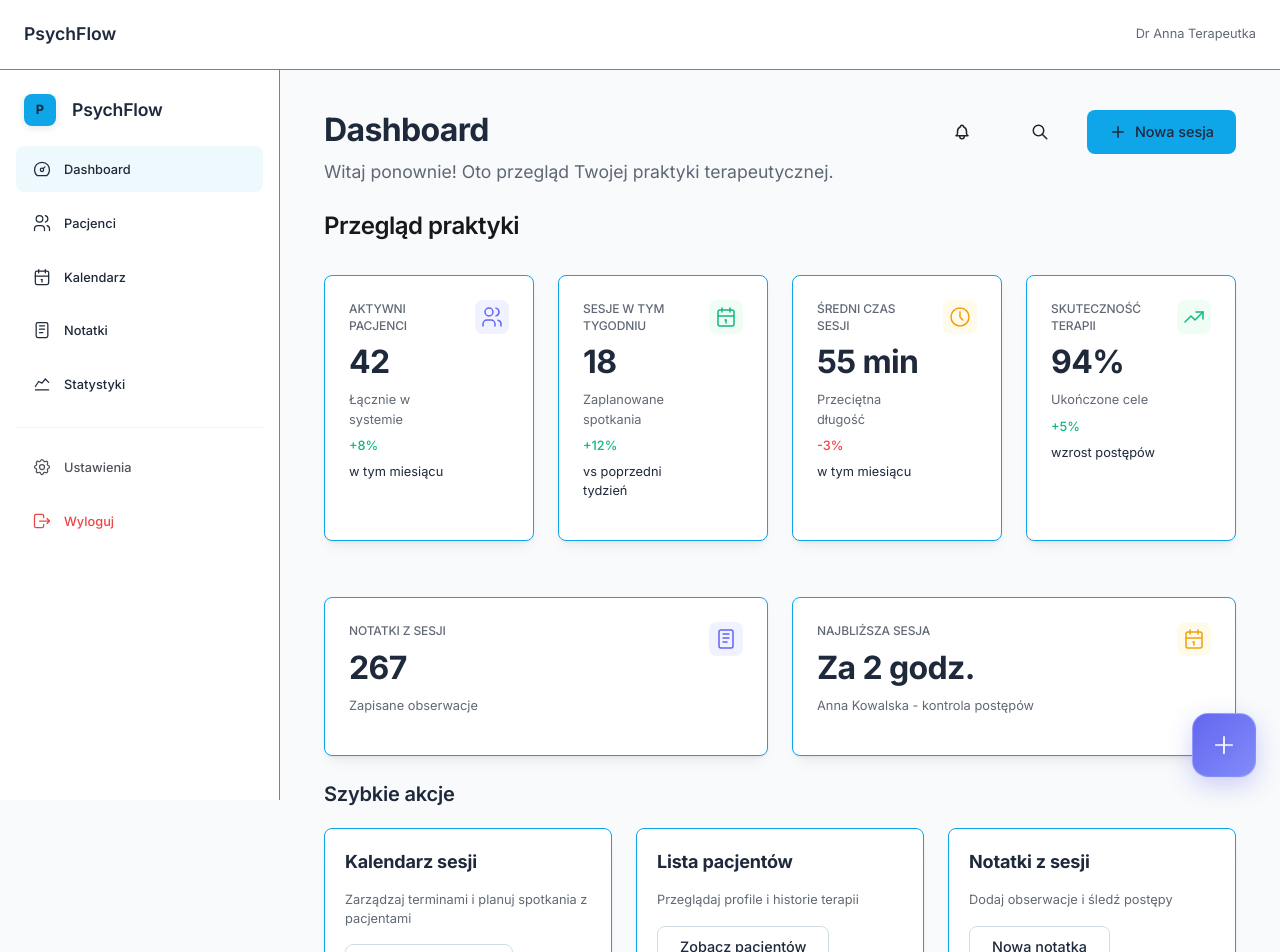
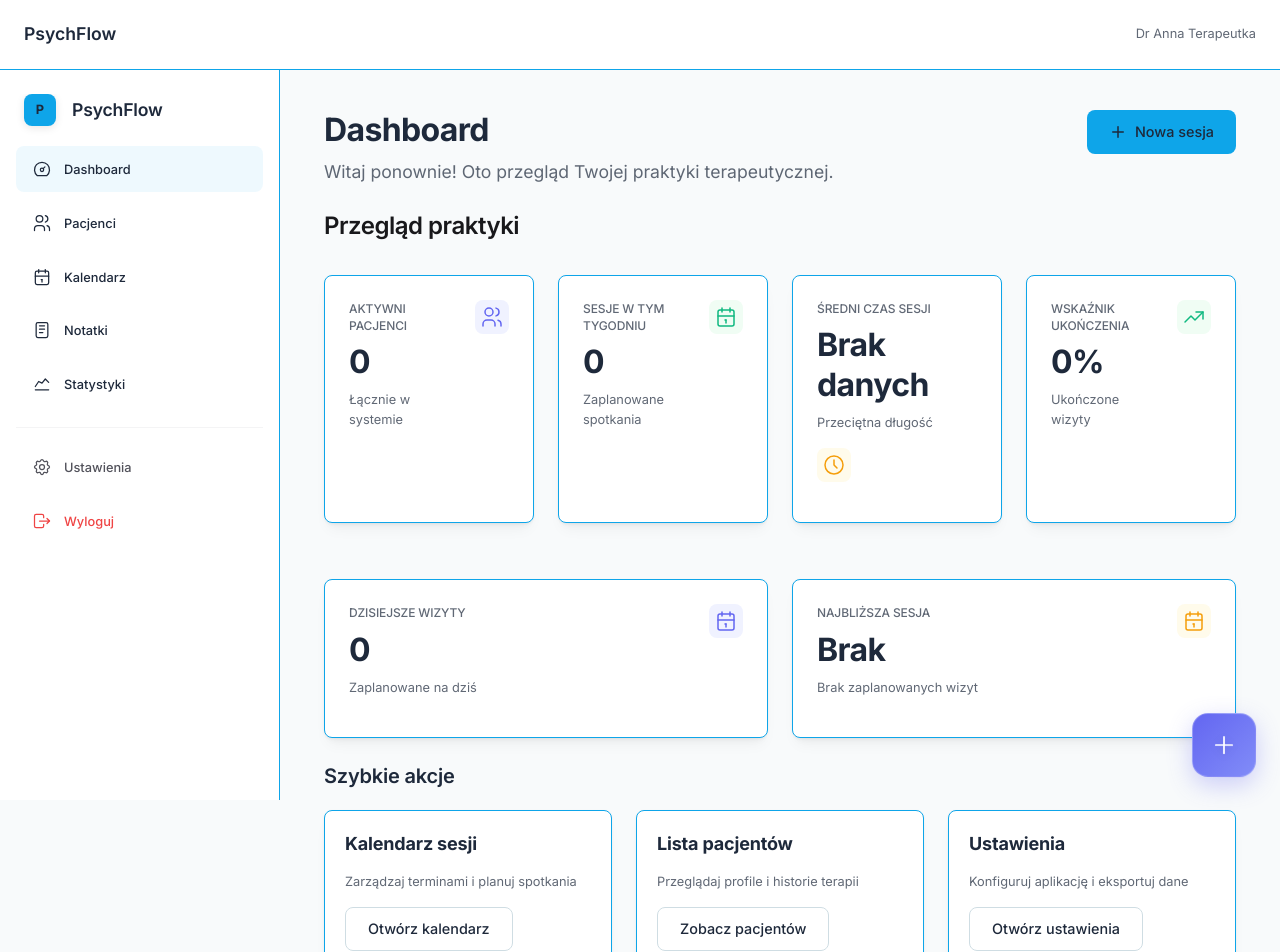
Before and after one commit to pimplak/p, a React (Vite) app: page / in a window 1280 px wide. Shown: the top 952 px of the page. Built offline with nearby package versions, Linux system fonts and the light colour scheme.

Commit message:
dashboard data

```diff
--- a/src/components/dashboard/DashboardStats.tsx
+++ b/src/components/dashboard/DashboardStats.tsx
@@ -3,8 +3,7 @@ import {
   IconUsers,
   IconCalendar,
   IconClock,
-  IconTrendingUp,
-  IconNotes
+  IconTrendingUp
 } from '@tabler/icons-react';
 import { StatsCard } from '../ui/StatsCard';
 
@@ -15,16 +14,23 @@ interface DashboardStatsProps {
     avgSessionDuration: number;
     completionRate: number;
     totalNotes: number;
+    todaysAppointments: number;
+    nextAppointment: {
+      patient: string;
+      time: string;
+    } | null;
   };
 }
 
 export const DashboardStats: React.FC<DashboardStatsProps> = ({
   stats = {
-    totalPatients: 42,
-    sessionsThisWeek: 18,
-    avgSessionDuration: 55,
-    completionRate: 94,
-    totalNotes: 267
+    totalPatients: 0,
+    sessionsThisWeek: 0,
+    avgSessionDuration: 0,
+    completionRate: 0,
+    totalNotes: 0,
+    todaysAppointments: 0,
+    nextAppointment: null
   }
 }) => {
   return (
@@ -53,10 +59,6 @@ export const DashboardStats: React.FC<DashboardStatsProps> = ({
           description="Łącznie w systemie"
           icon={IconUsers}
           color="indigo"
-          trend={{
-            value: 8,
-            period: "w tym miesiącu"
-          }}
         />
 
         <StatsCard
@@ -65,34 +67,22 @@ export const DashboardStats: React.FC<DashboardStatsProps> = ({
           description="Zaplanowane spotkania"
           icon={IconCalendar}
           color="green"
-          trend={{
-            value: 12,
-            period: "vs poprzedni tydzień"
-          }}
         />
 
         <StatsCard
           title="Średni czas sesji"
-          value={`${stats.avgSessionDuration} min`}
+          value={stats.avgSessionDuration > 0 ? `${stats.avgSessionDuration} min` : 'Brak danych'}
           description="Przeciętna długość"
           icon={IconClock}
           color="yellow"
-          trend={{
-            value: -3,
-            period: "w tym miesiącu"
-          }}
         />
 
         <StatsCard
-          title="Skuteczność terapii"
+          title="Wskaźnik ukończenia"
           value={`${stats.completionRate}%`}
-          description="Ukończone cele"
+          description="Ukończone wizyty"
           icon={IconTrendingUp}
           color="green"
-          trend={{
-            value: 5,
-            period: "wzrost postępów"
-          }}
         />
       </SimpleGrid>
 
@@ -102,17 +92,17 @@ export const DashboardStats: React.FC<DashboardStatsProps> = ({
         spacing="xl"
       >
         <StatsCard
-          title="Notatki z sesji"
-          value={stats.totalNotes}
-          description="Zapisane obserwacje"
-          icon={IconNotes}
+          title="Dzisiejsze wizyty"
+          value={stats.todaysAppointments}
+          description="Zaplanowane na dziś"
+          icon={IconCalendar}
           color="indigo"
         />
 
         <StatsCard
           title="Najbliższa sesja"
-          value="Za 2 godz."
-          description="Anna Kowalska - kontrola postępów"
+          value={stats.nextAppointment ? stats.nextAppointment.time : 'Brak'}
+          description={stats.nextAppointment ? stats.nextAppointment.patient : 'Brak zaplanowanych wizyt'}
           icon={IconCalendar}
           color="yellow"
         />
--- a/src/pages/Dashboard.tsx
+++ b/src/pages/Dashboard.tsx
@@ -7,13 +7,84 @@ import {
   Card,
   SimpleGrid
 } from '@mantine/core';
-import { IconPlus, IconBell, IconSearch, IconNotes } from '@tabler/icons-react';
+import { IconPlus, IconCalendar } from '@tabler/icons-react';
+import { useEffect, useMemo } from 'react';
+import { useNavigate } from 'react-router-dom';
 import { DashboardStats } from '../components/dashboard/DashboardStats';
 import { Button } from '../components/ui/Button';
 import { GlassFAB } from '../components/ui/GlassFAB';
+import { useAppointmentStore } from '../stores/useAppointmentStore';
+import { usePatientStore } from '../stores/usePatientStore';
 import { PRESETS, DESIGN_SYSTEM, getIconSize } from '../theme/designSystem';
+import { AppointmentStatus } from '../types/Appointment';
 
 function Dashboard() {
+  const navigate = useNavigate();
+  const { patients, fetchPatients } = usePatientStore();
+  const { appointments, fetchAppointments, getTodaysAppointments, getUpcomingAppointments } = useAppointmentStore();
+
+  // Fetch data on mount
+  useEffect(() => {
+    fetchPatients();
+    fetchAppointments();
+  }, [fetchPatients, fetchAppointments]);
+
+  // Calculate real stats
+  const stats = useMemo(() => {
+    const activePatients = patients.filter(p => p.status === 'active').length;
+    const todaysAppointments = getTodaysAppointments();
+    const upcomingAppointments = getUpcomingAppointments();
+
+    // Calculate this week's appointments
+    const now = new Date();
+    const startOfWeek = new Date(now);
+    startOfWeek.setDate(now.getDate() - now.getDay());
+    startOfWeek.setHours(0, 0, 0, 0);
+
+    const endOfWeek = new Date(startOfWeek);
+    endOfWeek.setDate(startOfWeek.getDate() + 6);
+    endOfWeek.setHours(23, 59, 59, 999);
+
+    const thisWeekAppointments = appointments.filter(apt => {
+      const aptDate = new Date(apt.date);
+      return aptDate >= startOfWeek && aptDate <= endOfWeek;
+    });
+
+    // Calculate average session duration from completed appointments
+    const completedAppointments = appointments.filter(apt =>
+      apt.status === AppointmentStatus.COMPLETED
+    );
+    const avgDuration = completedAppointments.length > 0
+      ? Math.round(completedAppointments.reduce((sum, apt) => sum + apt.duration, 0) / completedAppointments.length)
+      : 0;
+
+    // Calculate completion rate (completed vs total scheduled)
+    const totalScheduled = appointments.filter(apt =>
+      apt.status === AppointmentStatus.SCHEDULED || apt.status === AppointmentStatus.COMPLETED
+    ).length;
+    const completionRate = totalScheduled > 0
+      ? Math.round((completedAppointments.length / totalScheduled) * 100)
+      : 0;
+
+    return {
+      totalPatients: activePatients,
+      sessionsThisWeek: thisWeekAppointments.length,
+      avgSessionDuration: avgDuration,
+      completionRate: completionRate,
+      totalNotes: 0, // TODO: Implement notes counting when notes feature is added
+      todaysAppointments: todaysAppointments.length,
+      nextAppointment: upcomingAppointments[0] ? {
+        patient: upcomingAppointments[0].patient ? `${upcomingAppointments[0].patient.firstName} ${upcomingAppointments[0].patient.lastName}` : 'Nieznany pacjent',
+        time: new Date(upcomingAppointments[0].date).toLocaleString('pl-PL', {
+          month: 'short',
+          day: 'numeric',
+          hour: '2-digit',
+          minute: '2-digit'
+        })
+      } : null
+    };
+  }, [patients, appointments, getTodaysAppointments, getUpcomingAppointments]);
+
   return (
     <Container size={DESIGN_SYSTEM.layout.containerSize} px={{ base: 'md', sm: 'xl' }}>
       <Stack gap={DESIGN_SYSTEM.spacing.xl} py={DESIGN_SYSTEM.spacing.xl}>
@@ -40,24 +111,22 @@ function Dashboard() {
             </Text>
           </Stack>
 
-          <Group gap={DESIGN_SYSTEM.spacing.md}>
-            <Button variant="ghost">
-              <IconBell size={getIconSize('md')} />
-            </Button>
-            <Button variant="ghost">
-              <IconSearch size={getIconSize('md')} />
-            </Button>
-            <Button variant="primary">
+          <div onClick={() => navigate('/calendar')} style={{ cursor: 'pointer' }}>
+            <Button
+              variant="primary"
+            >
               <IconPlus size={getIconSize('md')} style={{ marginRight: '8px' }} />
               Nowa sesja
             </Button>
-          </Group>
+          </div>
         </Group>
 
         {/* Stats Cards */}
-        <DashboardStats />
+        <DashboardStats
+          stats={stats}
+        />
 
-        {/* Quick Actions */}
+        {/* Quick Actions - tylko najważniejsze */}
         <Stack gap={DESIGN_SYSTEM.spacing.lg}>
           <Title
             order={3}
@@ -81,13 +150,14 @@ function Dashboard() {
                 transition: 'all 200ms ease-out',
                 color: 'var(--color-text)'
               }}
+              onClick={() => navigate('/calendar')}
             >
               <Stack gap={DESIGN_SYSTEM.spacing.md}>
                 <Title order={4} style={{ color: 'var(--color-text)' }}>
                   Kalendarz sesji
                 </Title>
                 <Text size={DESIGN_SYSTEM.text.sm} style={{ color: 'var(--color-text)', opacity: 0.7 }}>
-                  Zarządzaj terminami i planuj spotkania z pacjentami
+                  Zarządzaj terminami i planuj spotkania
                 </Text>
                 <Button variant="secondary" style={{ alignSelf: 'flex-start' }}>
                   Otwórz kalendarz
@@ -104,6 +174,7 @@ function Dashboard() {
                 transition: 'all 200ms ease-out',
                 color: 'var(--color-text)'
               }}
+              onClick={() => navigate('/patients')}
             >
               <Stack gap={DESIGN_SYSTEM.spacing.md}>
                 <Title order={4} style={{ color: 'var(--color-text)' }}>
@@ -127,23 +198,25 @@ function Dashboard() {
                 transition: 'all 200ms ease-out',
                 color: 'var(--color-text)'
               }}
+              onClick={() => navigate('/settings')}
             >
               <Stack gap={DESIGN_SYSTEM.spacing.md}>
                 <Title order={4} style={{ color: 'var(--color-text)' }}>
-                  Notatki z sesji
+                  Ustawienia
                 </Title>
                 <Text size={DESIGN_SYSTEM.text.sm} style={{ color: 'var(--color-text)', opacity: 0.7 }}>
-                  Dodaj obserwacje i śledź postępy
+                  Konfiguruj aplikację i eksportuj dane
                 </Text>
                 <Button variant="secondary" style={{ alignSelf: 'flex-start' }}>
-                  Nowa notatka
+                  Otwórz ustawienia
                 </Button>
               </Stack>
             </Card>
           </SimpleGrid>
         </Stack>
 
-        {/* Recent Activity */}
+        {/* Today's Appointments */}
+        {stats.todaysAppointments > 0 && (
           <Stack gap={DESIGN_SYSTEM.spacing.lg}>
             <Title
               order={3}
@@ -154,7 +227,7 @@ function Dashboard() {
                 letterSpacing: '-0.01em'
               }}
             >
-            Ostatnia aktywność
+              Dzisiejsze wizyty
             </Title>
 
             <Card
@@ -166,22 +239,28 @@ function Dashboard() {
               }}
             >
               <Stack gap={DESIGN_SYSTEM.spacing.md}>
-              <Text size={DESIGN_SYSTEM.text.sm} style={{ color: 'var(--color-text)', opacity: 0.7 }}>
-                Brak ostatniej aktywności do wyświetlenia
+                <Text size={DESIGN_SYSTEM.text.lg} fw={600} style={{ color: 'var(--color-text)' }}>
+                  {stats.todaysAppointments} {stats.todaysAppointments === 1 ? 'wizyta' : 'wizyt'} na dziś
                 </Text>
-              <Button variant="ghost" style={{ alignSelf: 'flex-start' }}>
-                <IconNotes size={getIconSize('sm')} style={{ marginRight: '8px' }} />
-                Dodaj pierwszą notatkę
+                <div onClick={() => navigate('/calendar')} style={{ cursor: 'pointer' }}>
+                  <Button
+                    variant="secondary"
+                    style={{ alignSelf: 'flex-start' }}
+                  >
+                    <IconCalendar size={getIconSize('sm')} style={{ marginRight: '8px' }} />
+                    Zobacz szczegóły
                   </Button>
+                </div>
               </Stack>
             </Card>
           </Stack>
+        )}
 
         {/* Floating Action Button - tylko na mobile */}
         <GlassFAB
           icon={IconPlus}
           label="Dodaj nową sesję"
-          onClick={() => console.log('Add session')}
+          onClick={() => navigate('/calendar')}
           variant="primary"
           position="bottom-right"
         />
```
Lines whose indentation alone changed are shown as unchanged.
